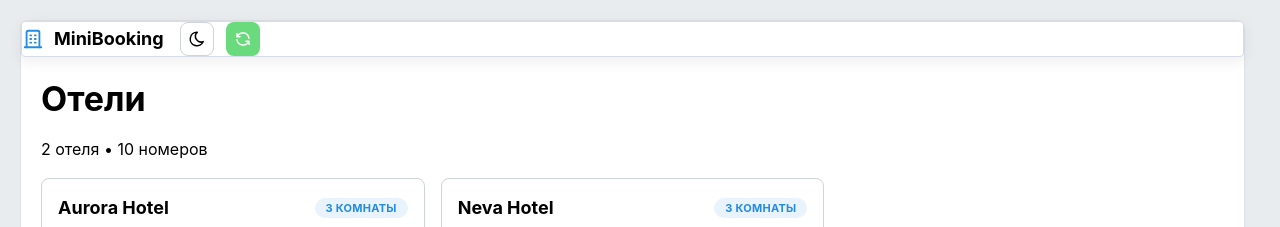
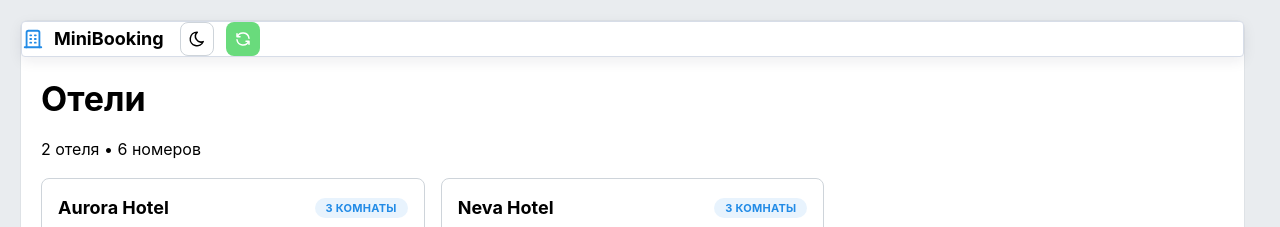
Before and after one commit to ivatra/mini_booking, a React (Vite) app in the folder apps/web/: page / in a window 1280 px wide. Shown: the top 227 px of the page. Built offline with nearby package versions, Linux system fonts and the light colour scheme.

Commit message:
feat (web home header): dynamic hotels, rooms number layout

```diff
--- a/apps/web/src/entities/hotel/ui/hotel-cards-list/hotel-cards-list.tsx
+++ b/apps/web/src/entities/hotel/ui/hotel-cards-list/hotel-cards-list.tsx
@@ -1,16 +1,19 @@
 import { Box, Paper } from "@mantine/core";
-import { MOCK_HOTELS } from "@shared";
 
 import HotelCard from "./hotel-card/hotel-card";
 import s from "./hotel-cards-list.module.css";
+import type { IHotel } from "../../data/types";
 
-const HotelCardsList = () => {
+interface IProps {
+  hotels: IHotel[];
+}
+const HotelCardsList = ({ hotels }: IProps) => {
   return (
     <Box className={s.scrollWrapper}>
       <Paper
         className={s.grid}
         component="section">
-        {MOCK_HOTELS.map((hotel) => (
+        {hotels.map((hotel) => (
           <HotelCard
             key={hotel.id}
             {...hotel}
--- a/apps/web/src/pages/home-page/header.tsx
+++ b/apps/web/src/pages/home-page/header.tsx
@@ -2,8 +2,12 @@ import { Group, Paper, Stack, Text, Title } from "@mantine/core";
 
 import s from "./header.module.css";
 
-const Header = () => {
-  return (
+interface IProps {
+  cOfHotels: number;
+  cOfRooms: number;
+}
+
+const Header = ({ cOfHotels, cOfRooms }: IProps) => (
   <Paper
     className={s.m}
     component="section">
@@ -14,11 +18,12 @@ const Header = () => {
           className={s.mTitle}>
           Отели
         </Title>
-          <Text className={s.mSubtitle}>2 отеля • 10 номеров</Text>
+        <Text className={s.mSubtitle}>
+          {cOfHotels} отеля • {cOfRooms} номеров
+        </Text>
       </Stack>
     </Group>
   </Paper>
 );
-};
 
 export default Header;
--- a/apps/web/src/pages/home-page/home-page.tsx
+++ b/apps/web/src/pages/home-page/home-page.tsx
@@ -1,5 +1,6 @@
 import { HotelCardsList } from "@entities";
 import { Box, Stack } from "@mantine/core";
+import { MOCK_HOTELS, MOCK_ROOMS } from "@shared";
 
 import Header from "./header";
 
@@ -9,8 +10,11 @@ const HomePage = () => {
       h="100%"
       w="100%">
       <Stack>
-        <Header />
-        <HotelCardsList />
+        <Header
+          cOfHotels={MOCK_HOTELS.length}
+          cOfRooms={MOCK_ROOMS.length}
+        />
+        <HotelCardsList hotels={MOCK_HOTELS} />
       </Stack>
     </Box>
   );
```
Lines whose indentation alone changed are shown as unchanged.
